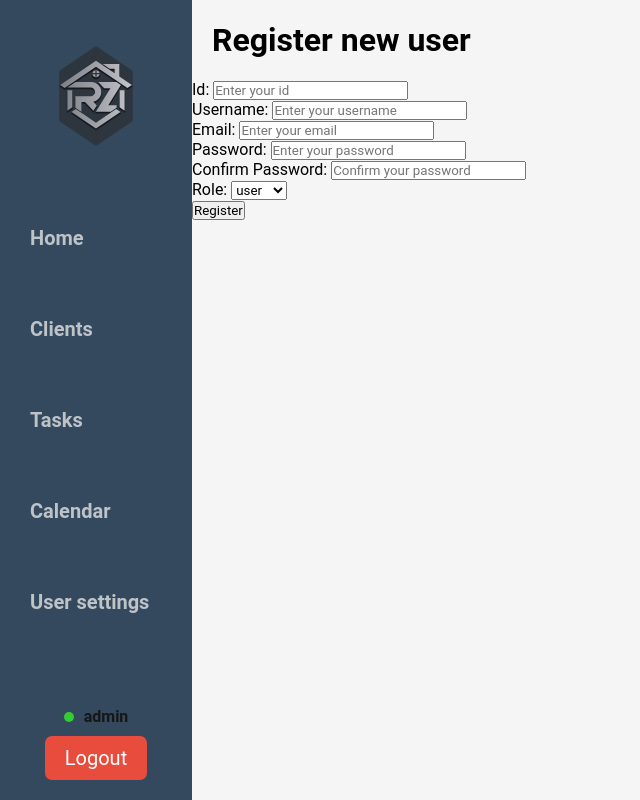
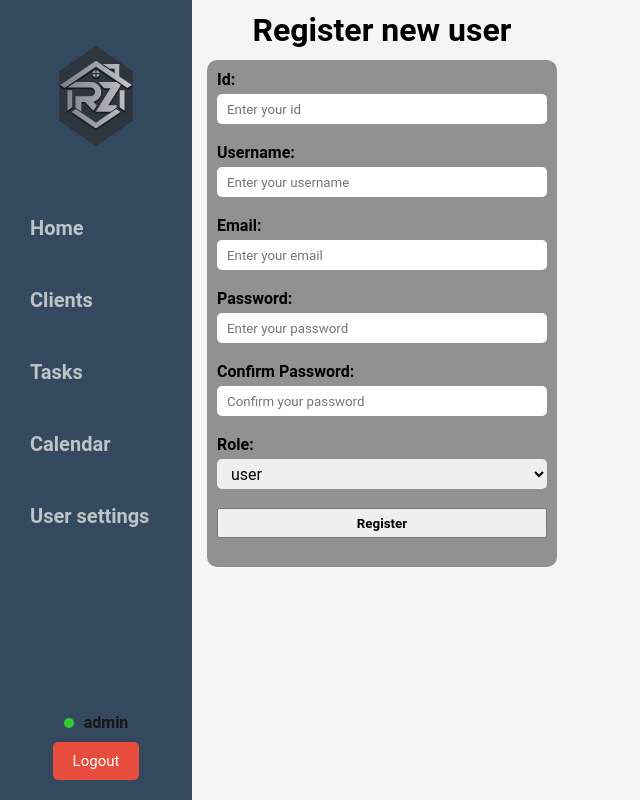
Before and after one commit to JdanielGA/Flask_App, a Flask app: page /user/register in a window 1280 px wide. Shown: the whole page, without its empty margins (0-640 px from the left). Run offline with Flask 3, Linux system fonts and the light colour scheme; a user stored in the database is signed in.

Commit message:
html and css improved

```diff
--- a/src/static/css/modules/navbar.css
+++ b/src/static/css/modules/navbar.css
@@ -29,7 +29,7 @@
 
 .main-nav-menu {
     width: 100%;
-    height: 60%;
+    height: 360px;
     display: flex;
     flex-direction: column;
     justify-content: space-around;
@@ -86,14 +86,14 @@
 }
 
 .main-nav-button button {
-    font-size: 20px;
+    font-size: 15px;
     padding: 10px 20px;
     background-color: #e74c3c;
     color: white;
     border: none;
     cursor: pointer;
     text-decoration: none;
-    border-radius: 7px;
+    border-radius: 5px;
     width: 100%;
     transition: all 0.3s ease;
 }
--- a/src/static/css/pages/register.css
+++ b/src/static/css/pages/register.css
@@ -9,19 +9,20 @@ body {
     background-color: #f5f5f5;
     position: relative;
     width: 100%;
-    height: 100vh;
+    height: 100%;
     display: flex;
 }
 
 .navbar {
     width: 15%;
-    height: 100vh;
+    height: 100%;
     float: left;
 }
 
 .content {
-    width: 85%;
-    height: 100vh;
+    width: 350px;
+    height: 100%;
+    margin: 0 15px;
     float: right;
     display: flex;
     flex-direction: column;
@@ -29,9 +30,83 @@ body {
 
 .content-header {
     width: 100%;
-    height: 10%;
-    padding-left: 20px;
+    height: 60px;
     display: flex;
-    justify-content: space-between;
+    justify-content: center;
     align-items: center;
 }
+
+.content-form {
+    width: 100%;
+    height: 100%;
+    display: flex;
+}
+
+.content-form__form {
+    width: 100%;
+    height: 60%;
+    padding: 10px;
+    display: flex;
+    flex-direction: column;
+    justify-content: space-around;
+    background-color: #919191;
+    border-radius: 10px;
+}
+
+.content-form__form label {
+    font-weight: bold;
+    margin-bottom: 5px;
+    text-align: left;
+    width: 100%;
+}
+
+.content-form__form input[type="text"],
+.content-form__form input[type="password"] {
+    width: 100%;
+    height: 30px;
+    padding: 10px;
+    border: none;
+    border-radius: 5px;
+}
+
+.content-form__form select {
+    width: 100%;
+    height: 30px;
+    padding-left: 10px;
+    border: none;
+    border-radius: 5px;
+    font-size: 1rem;
+}
+
+.content-form__form input[type="submit"] {
+    width: 100%;
+    height: 30px;
+    font-weight: bold;
+}
+
+.content-form__alert {
+    width: 100%;
+    margin-top: 5px;
+    display: flex;
+    justify-self: center;
+}
+
+.alert-error {
+    width: 100%;
+    height: 25px;
+    background-color: red;
+    border-radius: 5px;
+    display: flex;
+    justify-content: center;
+    align-items: center;
+}
+
+.alert-success {
+    width: 100%;
+    height: 25px;
+    background-color: limegreen;
+    border-radius: 5px;
+    display: flex;
+    justify-content: center;
+    align-items: center;
+}
--- a/src/templates/pages/register.html
+++ b/src/templates/pages/register.html
@@ -39,9 +39,10 @@
                 {{ form.password_confirmation.label }}
                 {{ form.password_confirmation(id="password_confirmation", placeholder="Confirm your password") }}<br>
                 {{ form.roles.label }}
-                {{ form.roles(placeholder="Enter the role") }}<br>
+                {{ form.roles(class="form-input") }}<br>
                 {{ form.register }} <br>
             </form>
+        </main>
         <div class="content-form__alert">
             {% with messages = get_flashed_messages(with_categories=true) %}
             {% if messages %}
@@ -53,7 +54,6 @@
             {% endif %}
             {% endwith %}
         </div>
-        </main>
     </div>
 </body>
 </html>
```
Also changed, not shown: src/static/css/pages/calendar.css (+30 -6 lines), src/static/css/pages/clients.css (+30 -6 lines), src/static/css/pages/home.css (+30 -6 lines), src/static/css/pages/tasks.css (+30 -6 lines), src/templates/pages/calendar.html (+10 -6 lines), src/templates/pages/clients.html (+10 -6 lines), src/templates/pages/home.html (+10 -6 lines), src/templates/pages/tasks.html (+10 -6 lines), src/database/database.sqlite. Lines whose indentation alone changed are shown as unchanged.
